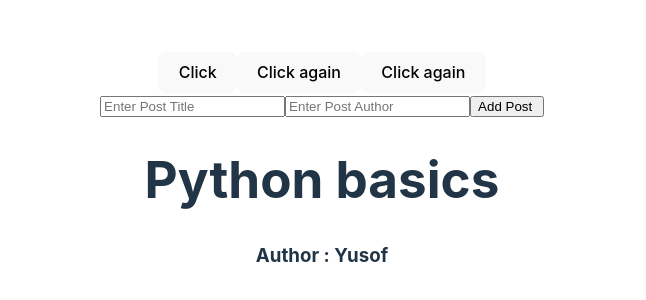
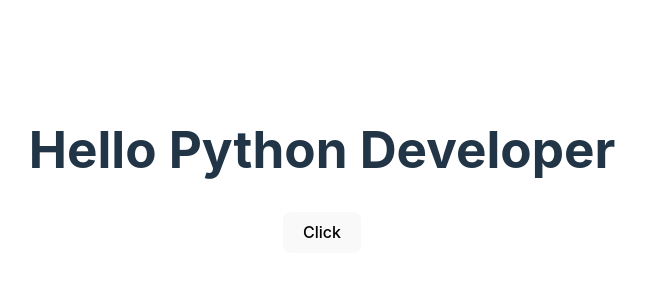
Before and after one commit to abdulrahim-ramadan/React-notes, a React (Vite) app: page / in a window 1280 px wide. Shown: the part 230-530 px from the top of the page, without its empty margins (318-964 px from the left). Built offline with nearby package versions, Linux system fonts and the light colour scheme.

Commit message:
use state

```diff
--- a/src/App.jsx
+++ b/src/App.jsx
@@ -1,33 +1,30 @@
 import './App.css'
+import { useState } from 'react'
 import Myapp from './myapp'
 import Posts from './components/Posts'
 import CreatePost from './components/CreatePost'
 
 function App() {
 
-  const authorName = "Yusof "
+  //let authorName = "Abdulrahim Ramadan"
+  const [authorName,setauthorName] = useState('Python Developer')
 
   const hello = () =>{
-    console.log('Welcome')
-  }
+    //authorName = 'Abdulrahim Ramadan'
+    setauthorName('Abdulrahim Ramadan')
 
-  const hello2 = (name) =>{
-    console.log('Hello ${name}')
-  }
-
-  const hello3 = (e) =>{
-    console.log(e)
   }
 
   return (
     <>
+      <h1> Hello {authorName}</h1>
+
       <button onClick={hello}> Click </button>
-      <button onClick={hello3}> Click again </button>
-      <button onClick={()=> hello2('Yusof')}> Click again </button>
 
 
-      < CreatePost />
-      < Posts author={authorName} />
+
+     {/* < CreatePost />
+      < Posts author={authorName} />*/}
     </>
   )
 }
```
